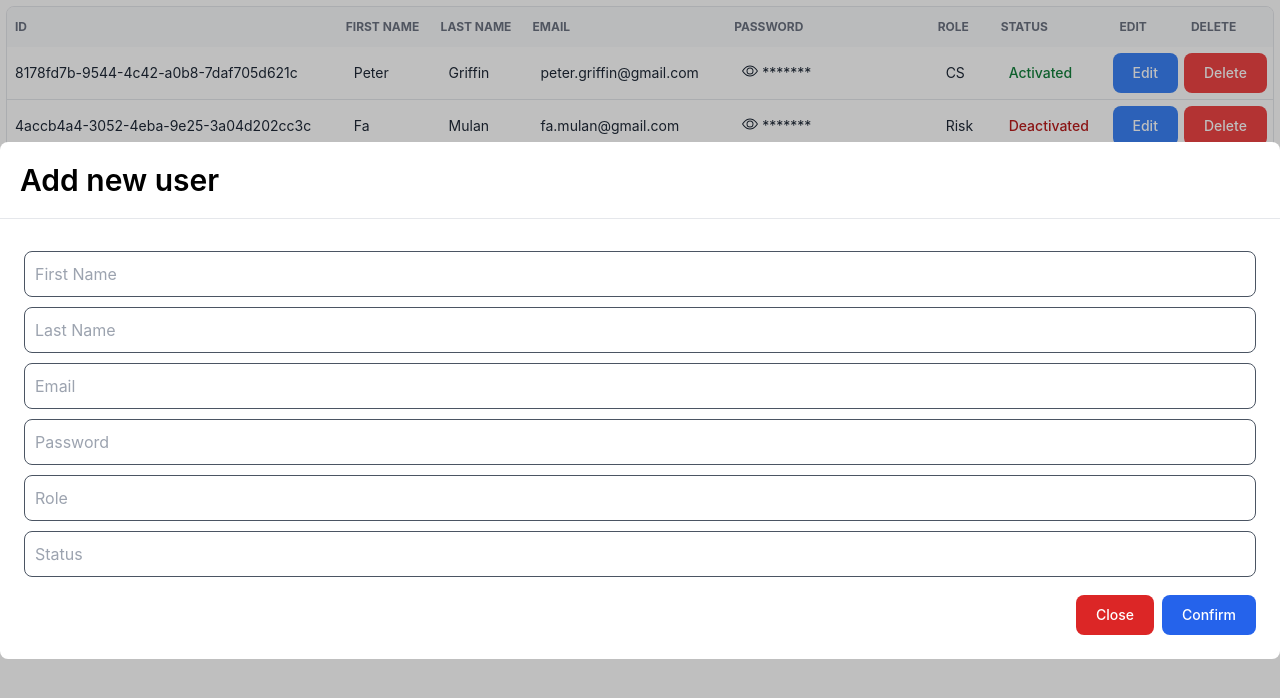
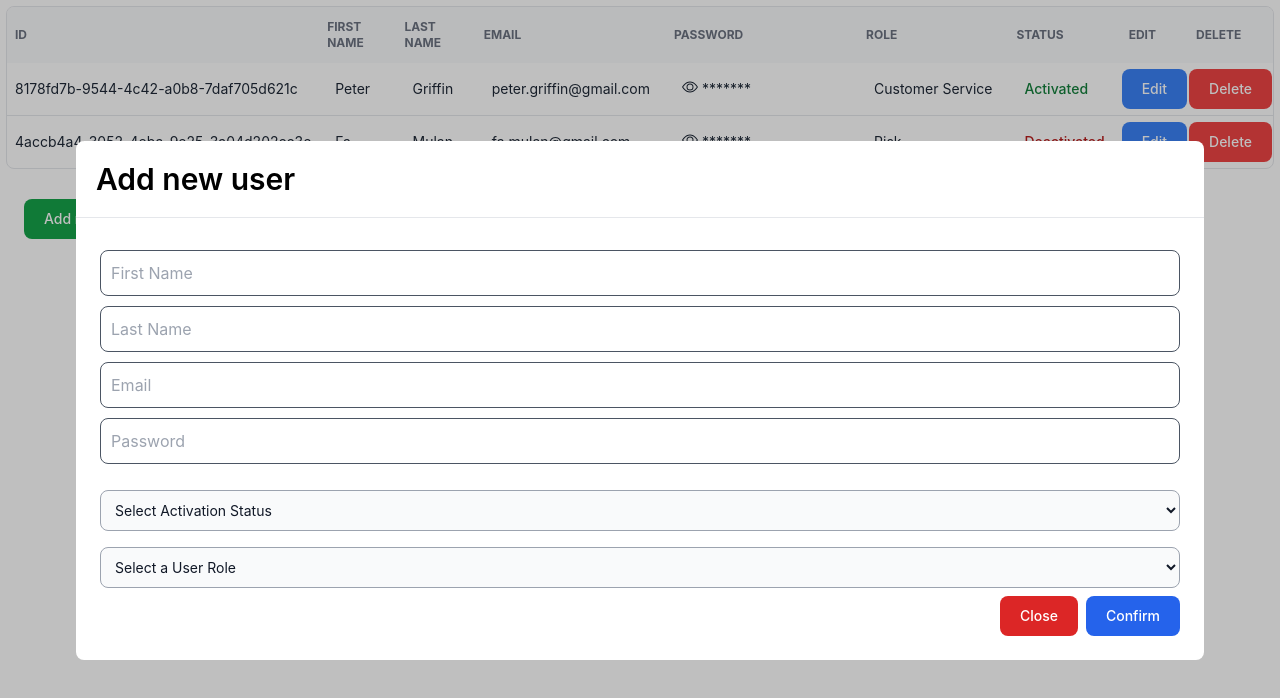
Before and after one commit to cryptokoala4/gfo_user_panel, a Next.js app: page /user-panel in a window 1280 px wide. Both pictures are taken after a click on the button "Add new user". Shown: the top 698 px of the page. Built offline with nearby package versions, Linux system fonts and the light colour scheme.

Commit message:
constrain Role and Status choices with select box

```diff
--- a/pages/api/users.ts
+++ b/pages/api/users.ts
@@ -1,5 +1,6 @@
 import { v4 as uuidv4 } from "uuid";
 import { User } from "../user-panel";
+import { roles_types } from "./users_types";
 
 const mockUserId1 = uuidv4();
 const mockUserId2 = uuidv4();
@@ -12,7 +13,7 @@ let users = {
     lastName: "Griffin",
     email: "peter.griffin@gmail.com",
     password: "stewie1234",
-    role: "CS",
+    role: roles_types.customer_service_role,
     status: true,
   },
   [mockUserId2]: {
@@ -21,7 +22,7 @@ let users = {
     lastName: "Mulan",
     email: "fa.mulan@gmail.com",
     password: "mickymouse1234",
-    role: "Risk",
+    role: roles_types.risk_role,
     status: false,
   },
 };
@@ -43,8 +44,7 @@ export const createUser = (data: User) =>
       !data.lastName ||
       !data.email ||
       !data.password ||
-      !data.role ||
-      !data.status
+      !data.role
     ) {
       reject(new Error("Not all information provided"));
     }
--- /dev/null
+++ b/pages/api/users_types.ts
@@ -0,0 +1,5 @@
+export const roles_types = {
+  customer_service_role: "Customer Service",
+  risk_role: "Risk",
+  compliance_role: "Compliance",
+};
--- a/pages/user-panel/UserFormModal.tsx
+++ b/pages/user-panel/UserFormModal.tsx
@@ -1,4 +1,11 @@
-import React, { FC, useState, ChangeEvent, FormEvent, MouseEventHandler } from "react";
+import React, {
+  FC,
+  useState,
+  ChangeEvent,
+  FormEvent,
+  MouseEventHandler,
+  ChangeEventHandler,
+} from "react";
 import { User } from ".";
 import Button from "../../components/Button";
 import { userFormFields } from "./constant";
@@ -21,7 +28,9 @@ const CreateUserModal: FC<UserModalProps> = (props) => {
   });
   const { openModal, toggleModel, onCreateUserDrill } = props;
 
-  const handleUserFormChange = (el: ChangeEvent<HTMLInputElement>) =>
+  const handleUserFormChange = (
+    el: ChangeEvent<HTMLInputElement> | ChangeEvent<HTMLSelectElement>
+  ) =>
     setUserFormInputs((prevState) => ({
       ...prevState,
       [el.target.name]: el.target.value,
@@ -62,6 +71,35 @@ const CreateUserModal: FC<UserModalProps> = (props) => {
                         })}
                     </div>
 
+                    <div className="py-2">
+                      <select
+                        onChange={handleUserFormChange}
+                        required
+                        name="status"
+                        className="bg-gray-50 border border-gray-400 text-gray-900 text-sm rounded-lg focus:ring-blue-500 focus:border-blue-500 block w-full p-2.5"
+                      >
+                        <option value="">Select Activation Status</option>
+                        <option value="Active">Active</option>
+                        <option value="Deactivated">Deactivated</option>
+                      </select>
+                    </div>
+
+                    <div className="py-2">
+                      <select
+                        onChange={handleUserFormChange}
+                        required
+                        name="role"
+                        className="bg-gray-50 border border-gray-400 text-gray-900 text-sm rounded-lg focus:ring-blue-500 focus:border-blue-500 block w-full p-2.5"
+                      >
+                        <option value="">Select a User Role</option>
+                        <option value="Customer Service">
+                          Customer Service
+                        </option>
+                        <option value="Risk">Risk</option>
+                        <option value="Compliance">Compliance</option>
+                      </select>
+                    </div>
+
                     <div className="flex justify-end">
                       <Button
                         className={
--- a/pages/user-panel/constant.ts
+++ b/pages/user-panel/constant.ts
@@ -1,39 +1,39 @@
 export const userTableHeader = [
   {
     key: "id",
-    title: "ID"
+    title: "ID",
   },
   {
     key: "firstName",
-    title: "First Name"
+    title: "First Name",
   },
   {
     key: "lastName",
-    title: "Last Name"
+    title: "Last Name",
   },
   {
     key: "emaiil",
-    title: "Email"
+    title: "Email",
   },
   {
     key: "password",
-    title: "Password"
+    title: "Password",
   },
   {
     key: "role",
-    title: "Role"
+    title: "Role",
   },
   {
     key: "status",
-    title: "Status"
+    title: "Status",
   },
   {
     key: "edit",
-    title: "Edit"
+    title: "Edit",
   },
   {
     key: "delete",
-    title: "Delete"
+    title: "Delete",
   },
 ];
 
@@ -55,12 +55,12 @@ export const userFormFields = [
     key: "password",
     type: "password",
   },
-  {
-    title: "Role",
-    key: "role",
-  },
-  {
-    title: "Status",
-    key: "status",
-  },
+  // {
+  //   title: "Role",
+  //   key: "role",
+  // },
+  // {
+  //   title: "Status",
+  //   key: "status",
+  // },
 ];
--- a/pages/user-panel/index.tsx
+++ b/pages/user-panel/index.tsx
@@ -38,9 +38,13 @@ const UserPanel: FC<{}> = () => {
 
     const hashedPassword = saltPassword(userFormInputs.password);
 
+    // @ts-ignore
+    let setStatusToBoolean = (userFormInputs.status === 'Active');
+
     const userFormInputsWithHashedPw = {
       ...userFormInputs,
       password: hashedPassword,
+      status: setStatusToBoolean,
     };
 
     if (validateEmail(userFormInputsWithHashedPw.email)) {
```
